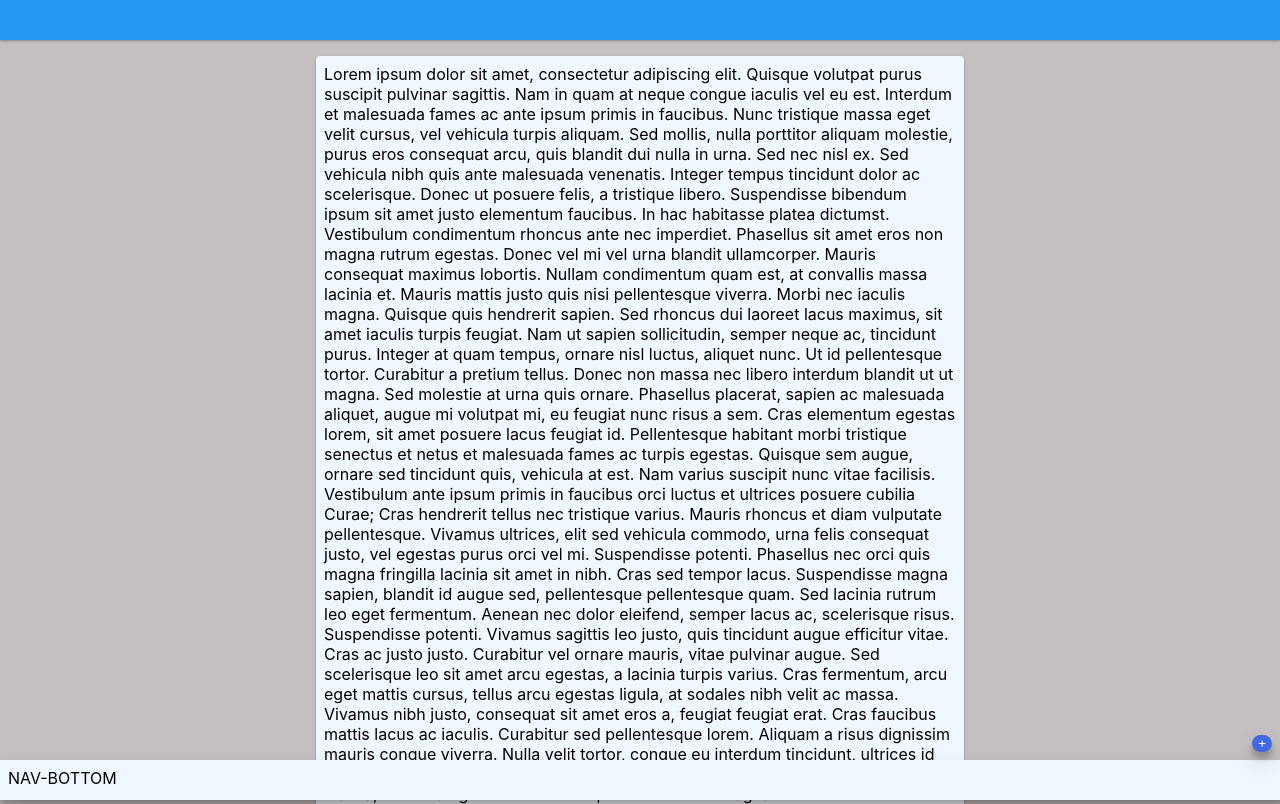
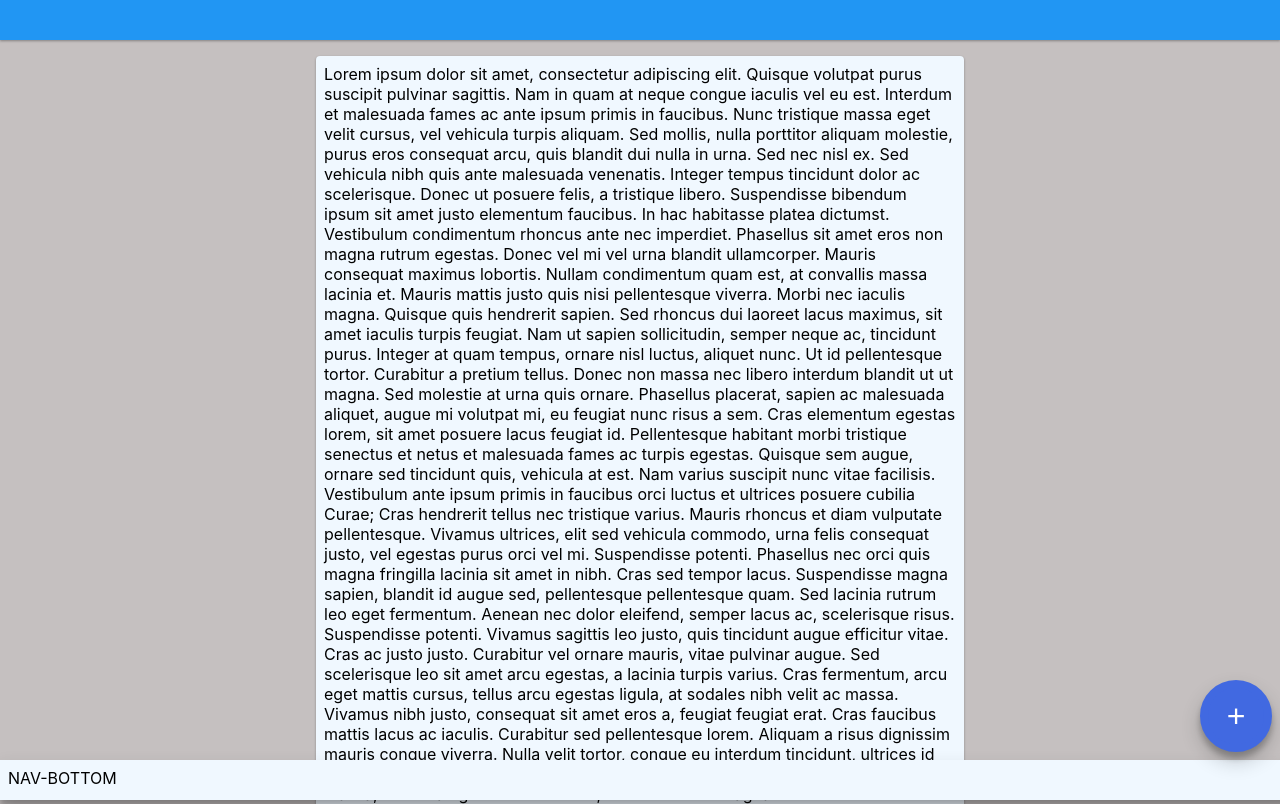
Before and after one commit to chrisvrose/nodejs-fm, a website: page static/index.html in a window 1280 px wide. Shown: the top 804 px of the page. Drawn offline with Linux system fonts and the light colour scheme.

Commit message:
Implement button visuals

```diff
--- a/static/base.css
+++ b/static/base.css
@@ -31,7 +31,7 @@ body{
 .nav-bottom{
     background-color:aliceblue;
 
-
+    z-index:2;
     padding:0.5rem;
     height: 1.5rem;
     width:100%;
@@ -45,12 +45,16 @@ body{
     margin-bottom: 0.5rem;
     margin-right:0.5rem;
     margin-left: auto;
+    width:4.5rem;
+    height:4.5rem;
+    padding:auto;
+    border-radius: 10em;
+    outline: none;
     /* Button - Secondary color */
     background-color:royalblue;
-    border:0;
-    border-radius: 5em;
+    border:0.5rem royalblue solid;
     color:white;
-    font-size: 2;
+    font-size: 2rem;
 }
 
 .nav-bottom-pad{
@@ -62,9 +66,17 @@ body{
 .box-shadow-1{
     box-shadow: 0 1px 3px rgba(0,0,0,0.12), 0 1px 2px rgba(0,0,0,0.24);
 }
-.box-shadow-2{
+.box-shadow-2, .box-shadow-1-active:active{
     box-shadow: 0 3px 6px rgba(0,0,0,0.16), 0 3px 6px rgba(0,0,0,0.23);
 }
-.box-shadow-3{
+.box-shadow-3, .box-shadow-2-active:active{
     box-shadow: 0 10px 20px rgba(0,0,0,0.19), 0 6px 6px rgba(0,0,0,0.23);
 }
+
+.box-shadow-4, .box-shadow-3-active:active{
+    box-shadow: 0 14px 28px rgba(0,0,0,0.25), 0 10px 10px rgba(0,0,0,0.22);
+}
+
+.box-shadow-1-active,.box-shadow-2-active,.box-shadow-3-active{
+    transition: box-shadow 0.3s cubic-bezier(.25,.8,.25,1);
+}
--- a/static/index.html
+++ b/static/index.html
@@ -28,7 +28,7 @@
         <div class="nav-bottom-pad"></div>
         <div class="nav-bottom-container">
             <div class="nav-bottom-button-container">
-                <button class="nav-bottom-button box-shadow-3">+</button>
+                <button class="nav-bottom-button box-shadow-3 box-shadow-3-active">+</button>
             </div>
             <div class="nav-bottom box-shadow-3">
                 NAV-BOTTOM
```
